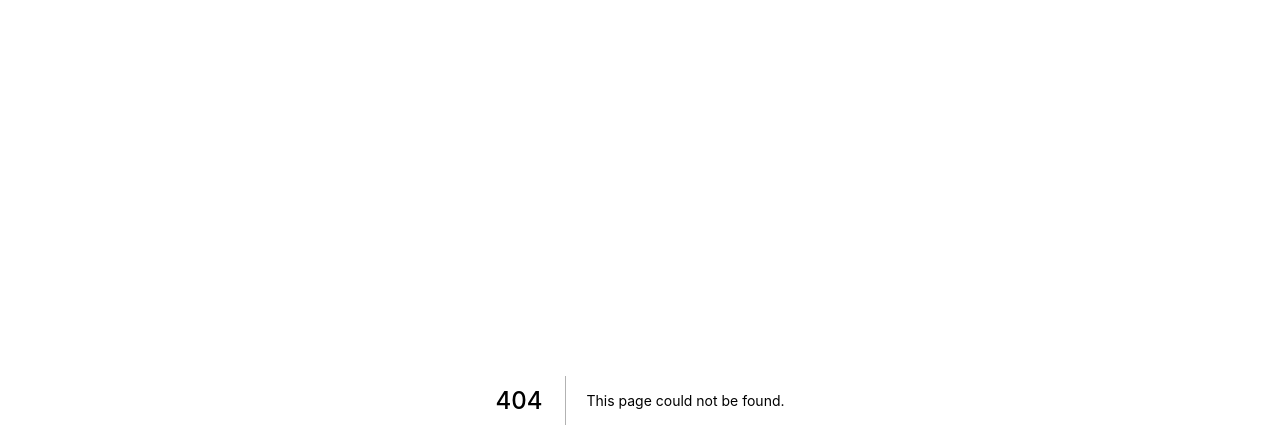
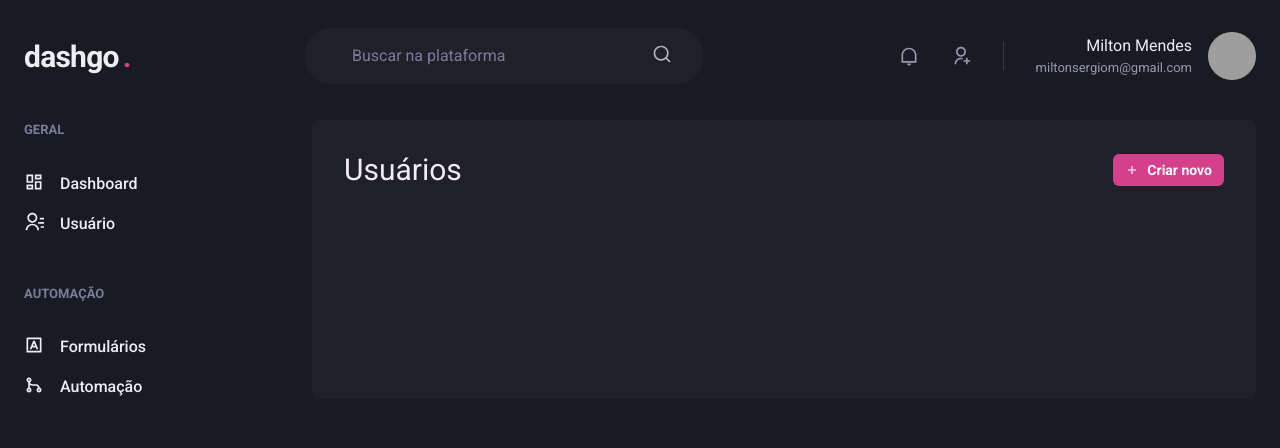
Before and after one commit to miltonsmendes/dashgo, a Next.js app: page /users in a window 1280 px wide. Before the commit this address had no page. Shown: the top 448 px of the page. Built offline with nearby package versions, Linux system fonts and the light colour scheme; grey boxes are pictures that could not be loaded.

Commit message:
Created users route

```diff
--- /dev/null
+++ b/src/pages/users/index.tsx
@@ -0,0 +1,27 @@
+import { Box, Button, Flex, Heading, Icon } from "@chakra-ui/react";
+import { RiAddLine } from "react-icons/ri";
+
+import { Header } from "../../components/Header";
+import { Sidebar } from "../../components/Sidebar";
+
+export default function UserList() {
+    return (
+        <Box>
+            <Header />
+
+            <Flex w="100%" my="6" maxWidth={1480} mx="auto" px="6">
+                <Sidebar />
+
+                <Box flex="1" borderRadius={8} bg="gray.800" p="8">
+                    <Flex mb="8" justify="space-between" align="center">
+                        <Heading size="lg"  fontWeight="normal">Usuários</Heading>
+
+                        <Button as="a" size="sm" fontSize="sm" colorScheme="pink" leftIcon={<Icon as={RiAddLine}/>}>
+                            Criar novo
+                        </Button>
+                    </Flex>
+                </Box>
+            </Flex>
+        </Box>
+    );
+}
```
